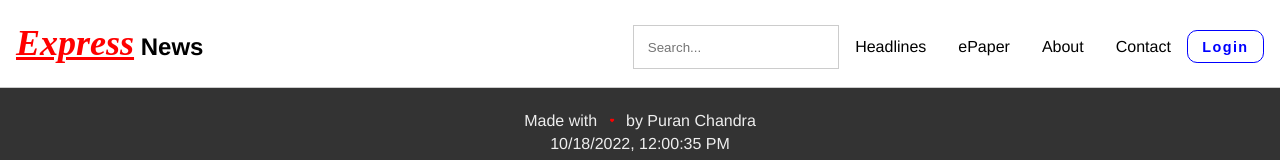
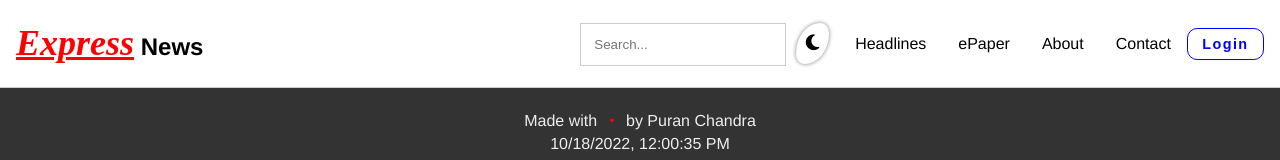
Before and after one commit to puranchandralohar/news-app-react, a React (Create React App) app: page / in a window 1280 px wide. Shown: the top 160 px of the page. Built offline with nearby package versions, Linux system fonts and the light colour scheme; no server answers.

Commit message:
theme switcher added

```diff
--- /dev/null
+++ b/src/Component/DarkMode.css
@@ -0,0 +1,33 @@
+.dark {
+    background-color: #333;
+    color: #fff;
+  }
+
+  .light {
+    background-color: #fff;
+    color: #333;
+  }
+
+  .header_light{
+    background-color: #fff;
+    color:#333;
+  }
+
+  .header_dark{
+    background-color: #333;
+  }
+
+  .header_dark a{
+    color:#fff;
+  }
+
+  .themeBtn{
+    margin:10px;
+    padding: 10px;
+    font-size: 18px;
+    border:none;
+    box-shadow: 0 0 4px gray;
+    border-radius: 75% 25%;
+    background:transparent;
+    cursor: pointer;
+  }
--- a/src/Component/Header.js
+++ b/src/Component/Header.js
@@ -1,9 +1,27 @@
 import React from 'react';
+import { useState } from 'react';
 import './Header.css'
 
 export function Header() {
+
+  const [theme, setTheme] = useState('header_light');
+  const [themeIcon, setThemeIcon] = useState('moon')
+
+
+  const toggleTheme = () => {
+    if (theme === 'header_light') {
+      setTheme('header_dark');
+      setThemeIcon('sun')
+    } else {
+      setTheme('header_light');
+      setThemeIcon('moon')
+    }
+  };
+
+
+
   return (
-    <header className="header">
+    <header className={"header " + theme}>
       <div className="site_name">
         <h1><a href="/"><span>Express</span> News</a></h1>
       </div>
@@ -12,6 +30,7 @@ export function Header() {
         <div className="searchbar">
           <input type="text" placeholder='Search...' />
         </div>
+        <button className='themeBtn' onClick={toggleTheme}><i class={"fa-solid fa-"+themeIcon}></i></button>
         <ul className="nav">
           <li><a href="/">Headlines</a></li>
           <li><a href="/">ePaper</a></li>
--- a/src/Component/NewsData.jsx
+++ b/src/Component/NewsData.jsx
@@ -1,5 +1,6 @@
 import React, { useEffect, useState } from 'react'
 import axios from 'axios';
+import './DarkMode.css'
 
 export default function NewsData() {
 
@@ -13,14 +14,14 @@ export default function NewsData() {
                 setData([data,...result]);
                 // console.log(result)
             })
-    })
+    },[])
 
 
   return (
    <>
         {data.map((item,index)=>{
                 return(
-                    <div className='articles' key={index}>
+                    <div className='articles' key={index} >
                         <h1>{item.title}</h1>
                         <h3>{item.description}</h3>
                         <img src={item.urlToImage} alt="?" />
```
